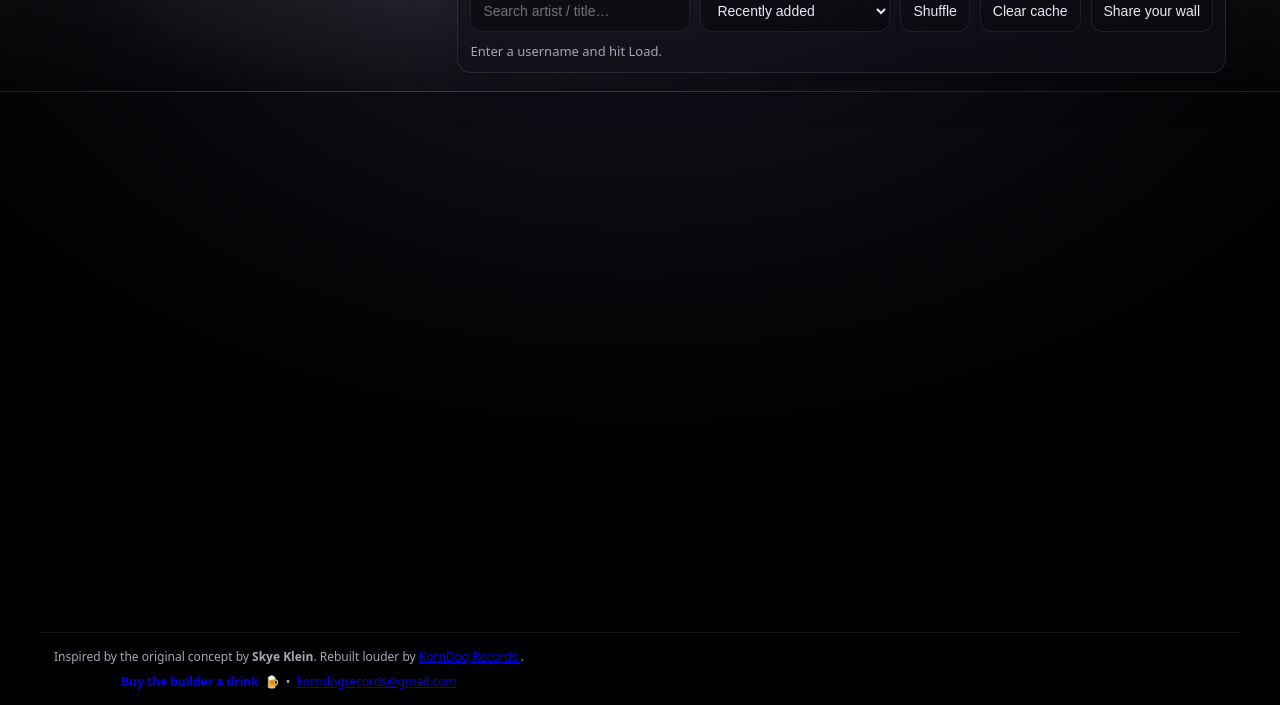
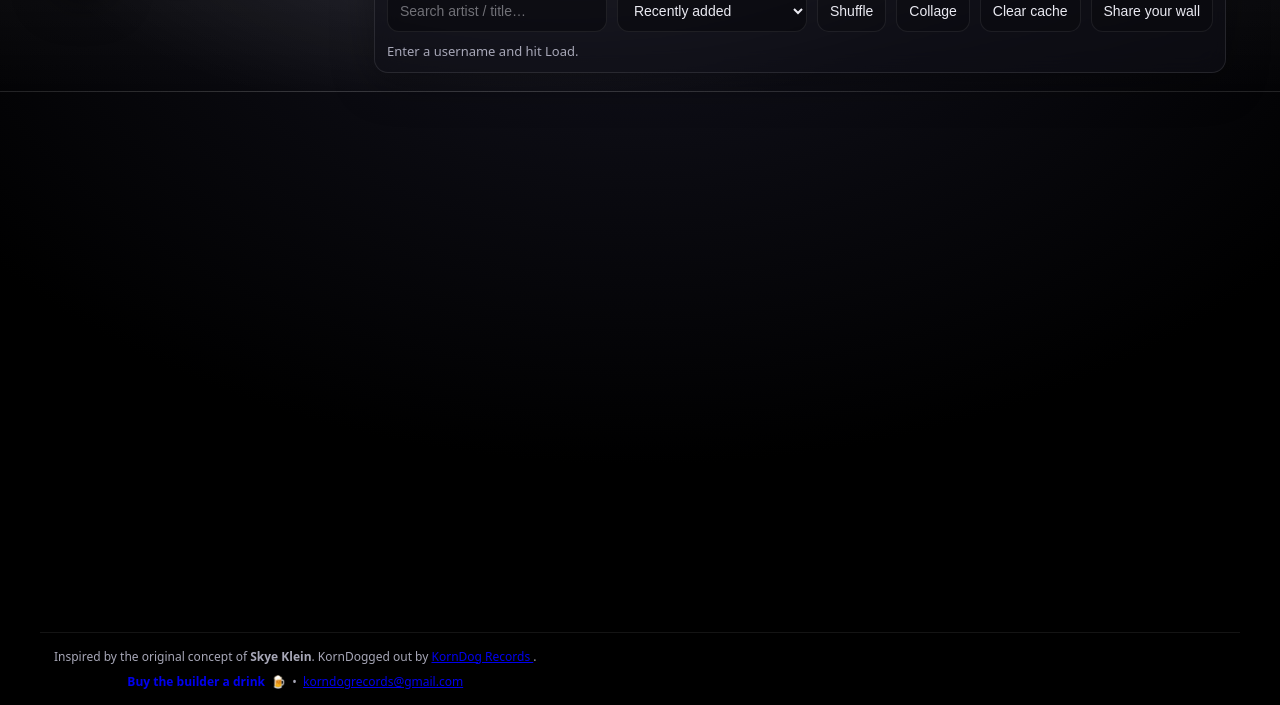
Before and after one commit to KornDog0804/discovers-better-, a website built with Vite: page index.html in a window 1280 px wide. Shown: the part 95-800 px from the top of the page. Built offline with nearby package versions, Linux system fonts and the light colour scheme.

Commit message:
Update index.html

```diff
--- a/index.html
+++ b/index.html
@@ -11,8 +11,11 @@
       <header class="hero">
         <div class="hero-inner">
           <div class="brand">
-            <!-- Vinyl logo -->
-            <div class="logo" aria-hidden="true"></div>
+            <!-- Turntable mark (record + tonearm) -->
+            <div class="turntable" aria-hidden="true">
+              <div class="logo"></div>
+              <div class="tonearm"></div>
+            </div>
 
             <div class="brand-text">
               <h1>VinylWall</h1>
@@ -47,6 +50,7 @@
               </select>
 
               <button id="shuffle" class="ghost">Shuffle</button>
+              <button id="viewMode" class="ghost" title="Toggle Collage Mode">Collage</button>
               <button id="clear" class="ghost">Clear cache</button>
               <button id="shareWall" class="ghost">Share your wall</button>
             </div>
@@ -85,9 +89,8 @@
       <footer class="footer">
         <div style="text-align:center; line-height:1.6;">
           <div>
-            Inspired by the original concept by
-            <strong>Skye Klein</strong>.
-            Rebuilt louder by
+            Inspired by the original concept of <strong>Skye Klein</strong>.
+            KornDogged out by
             <a href="https://korndogrecords.com" target="_blank" rel="noopener">
               KornDog Records
             </a>.
@@ -109,7 +112,6 @@
         </div>
       </footer>
 
-      <!-- Toast: NEVER visible unless JS shows it -->
       <span
         id="cheersToast"
         class="cheers-toast"
```
